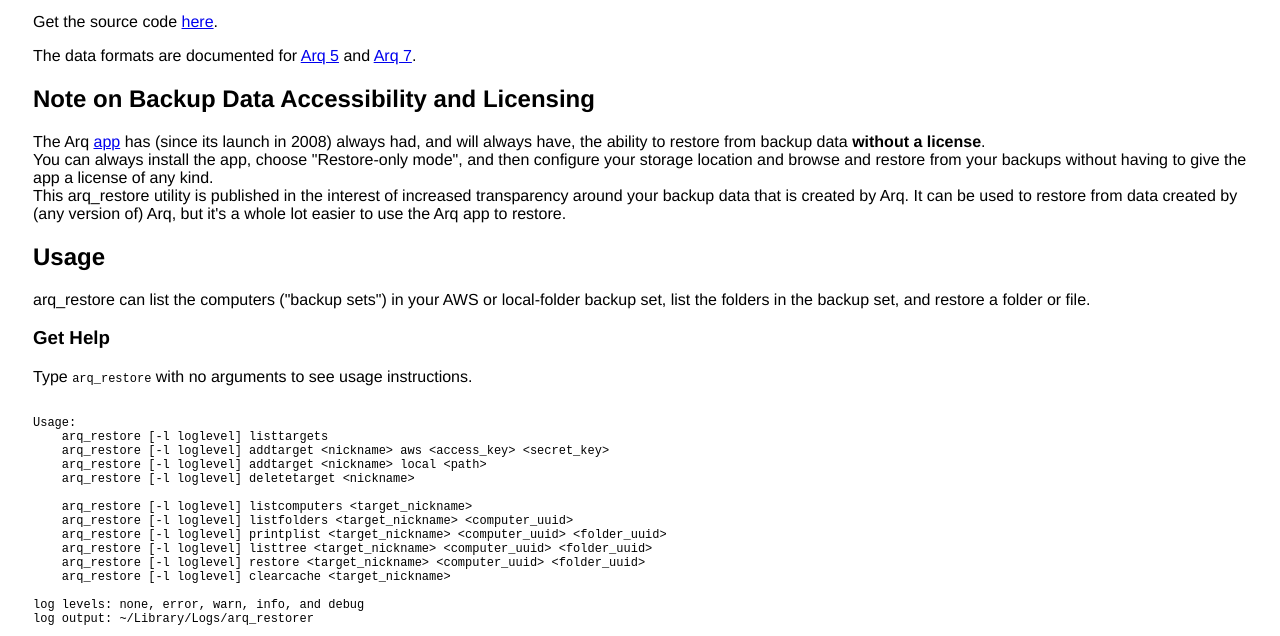
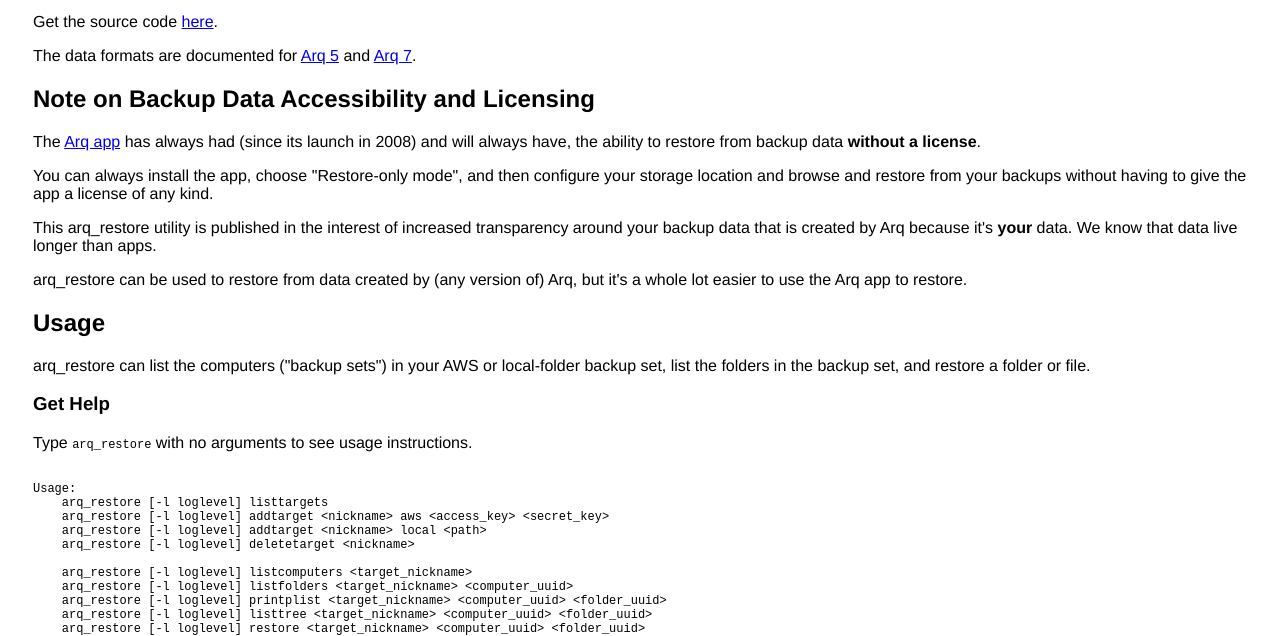
Before and after one commit to arqbackup/arqbackup.github.io, a plain HTML site: page arq_restore/index.html in a window 1280 px wide. Shown: the part 134-770 px from the top of the page. Drawn offline with Linux system fonts and the light colour scheme.

```diff
--- a/arq_restore/index.html
+++ b/arq_restore/index.html
@@ -12,11 +12,19 @@
 
 <h2>Note on Backup Data Accessibility and Licensing</h2>
 
-<p>The Arq <a href="https://www.arqbackup.com/download/">app</a> has (since its launch in 2008) always had, and will always have, the ability to restore from backup data <strong>without a license</strong>.<br />
+<p>The <a href="https://www.arqbackup.com/download/">Arq app</a> has always had (since its launch in 2008) and will always have, the ability to restore from backup data <strong>without a license</strong>.
 
-You can always install the app, choose "Restore-only mode", and then configure your storage location and browse and restore from your backups without having to give the app a license of any kind.<br />
+</p>
+<p>
+You can always install the app, choose "Restore-only mode", and then configure your storage location and browse and restore from your backups without having to give the app a license of any kind.
 
-This arq_restore utility is published in the interest of increased transparency around your backup data that is created by Arq. It can be used to restore from data created by (any version of) Arq, but it's a whole lot easier to use the Arq app to restore.
+</p>
+<p>
+This arq_restore utility is published in the interest of increased transparency around your backup data that is created by Arq because it's <strong>your</strong> data. We know that data live longer than apps.
+</p>
+
+<p>
+arq_restore can be used to restore from data created by (any version of) Arq, but it's a whole lot easier to use the Arq app to restore.
 </p>
 
 <h2>Usage</h2>
```
